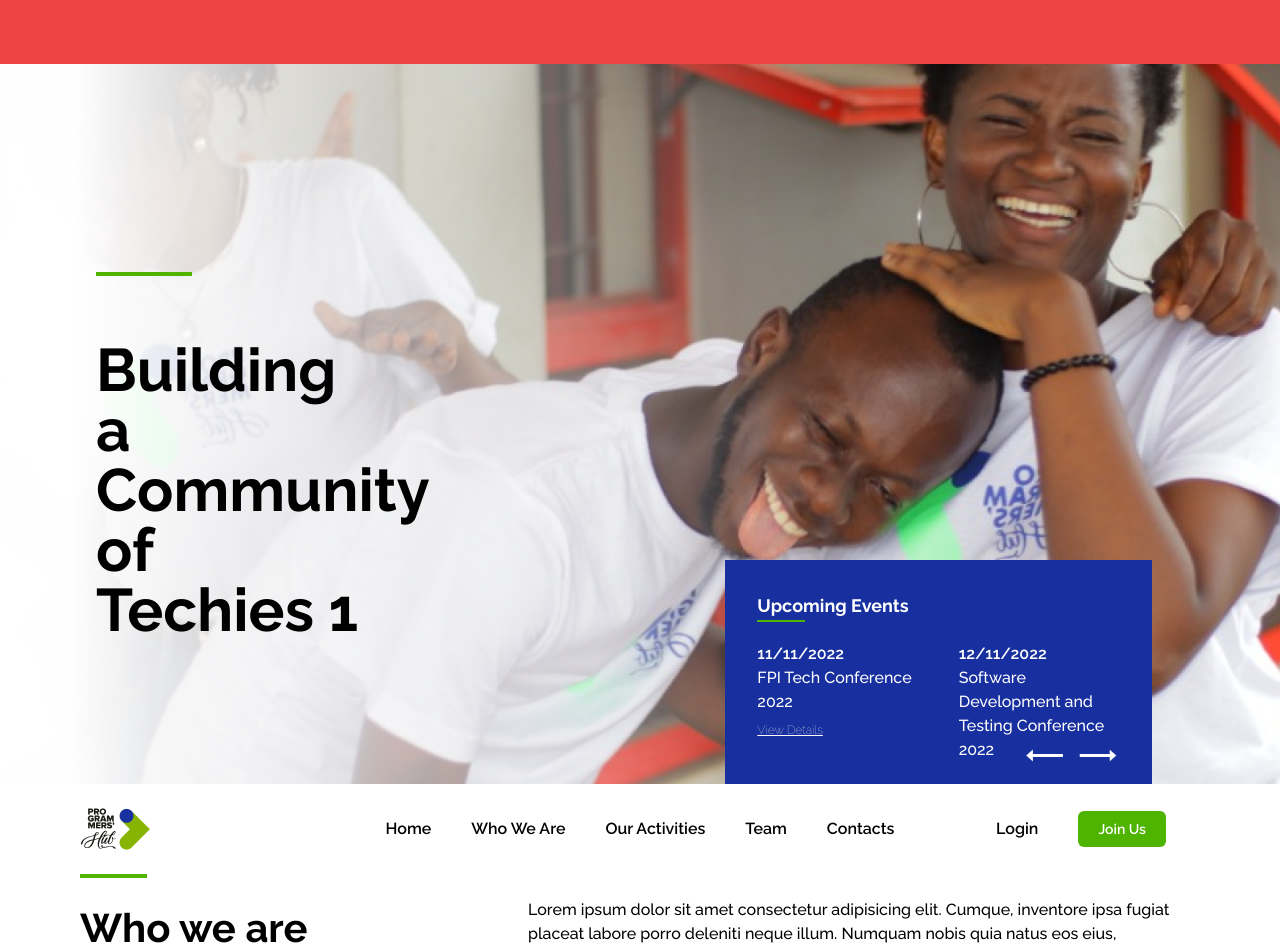
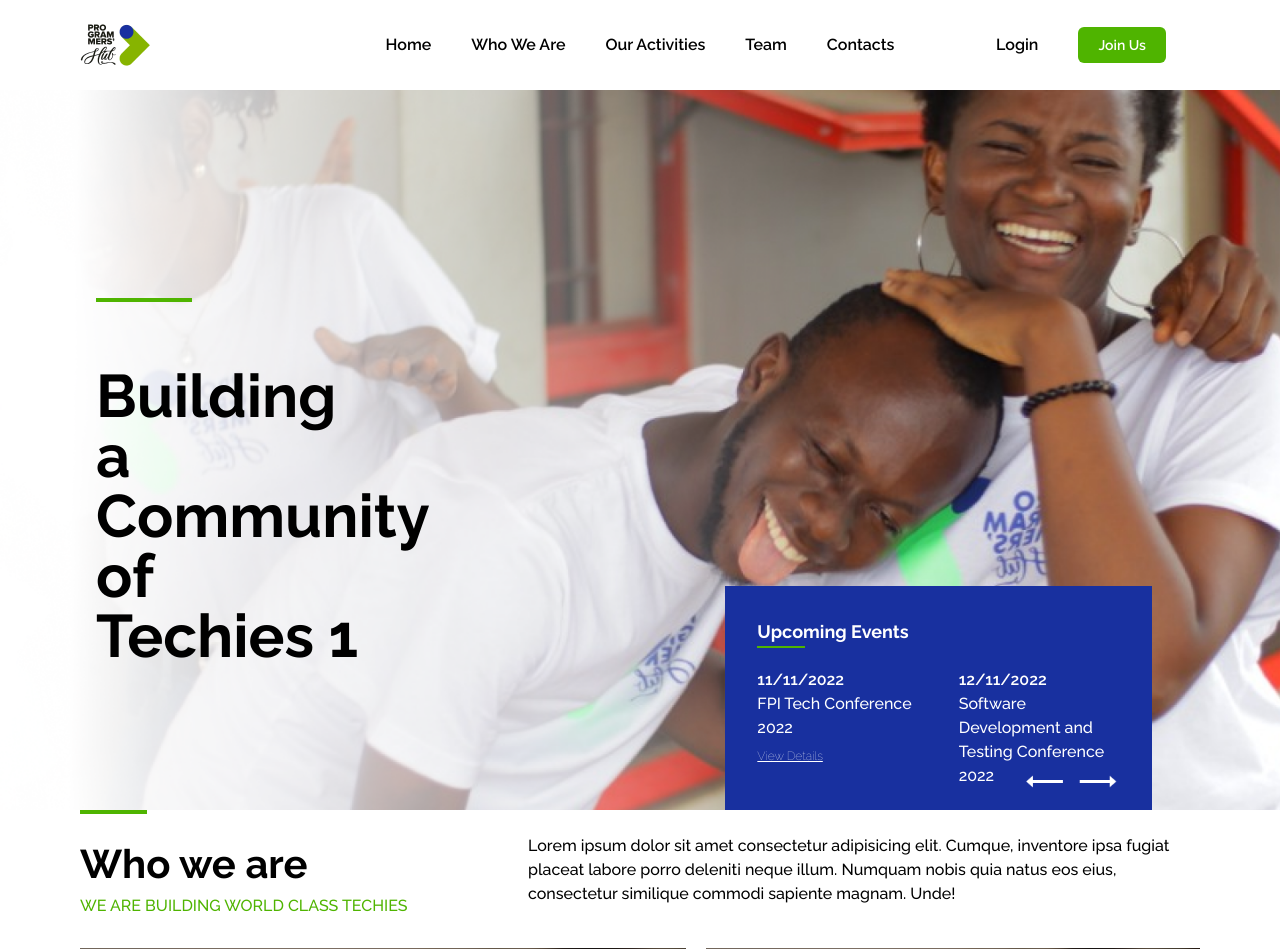
Before and after one commit to techacephub/website, a Nuxt app: page / in a window 1280 px wide. Shown: the top 949 px of the page. Built offline with nearby package versions, Linux system fonts and the light colour scheme.

Commit message:
components rearranged

```diff
--- a/app.vue
+++ b/app.vue
@@ -1,13 +1,11 @@
 <template>
   <div>
-    <!-- This section to mimic navbar  -->
-    <div class="h-16 w-full bg-red-500"></div>
+    <Header />
     <HeroSection />
-    <Header />
     <AboutUs />
-    <Footer />
     <OurEvent />
     <OurTeam />
+    <Footer />
   </div>
 </template>
 
```
Also changed, not shown: 1 other file (tests, documents, lock files or other folders).
